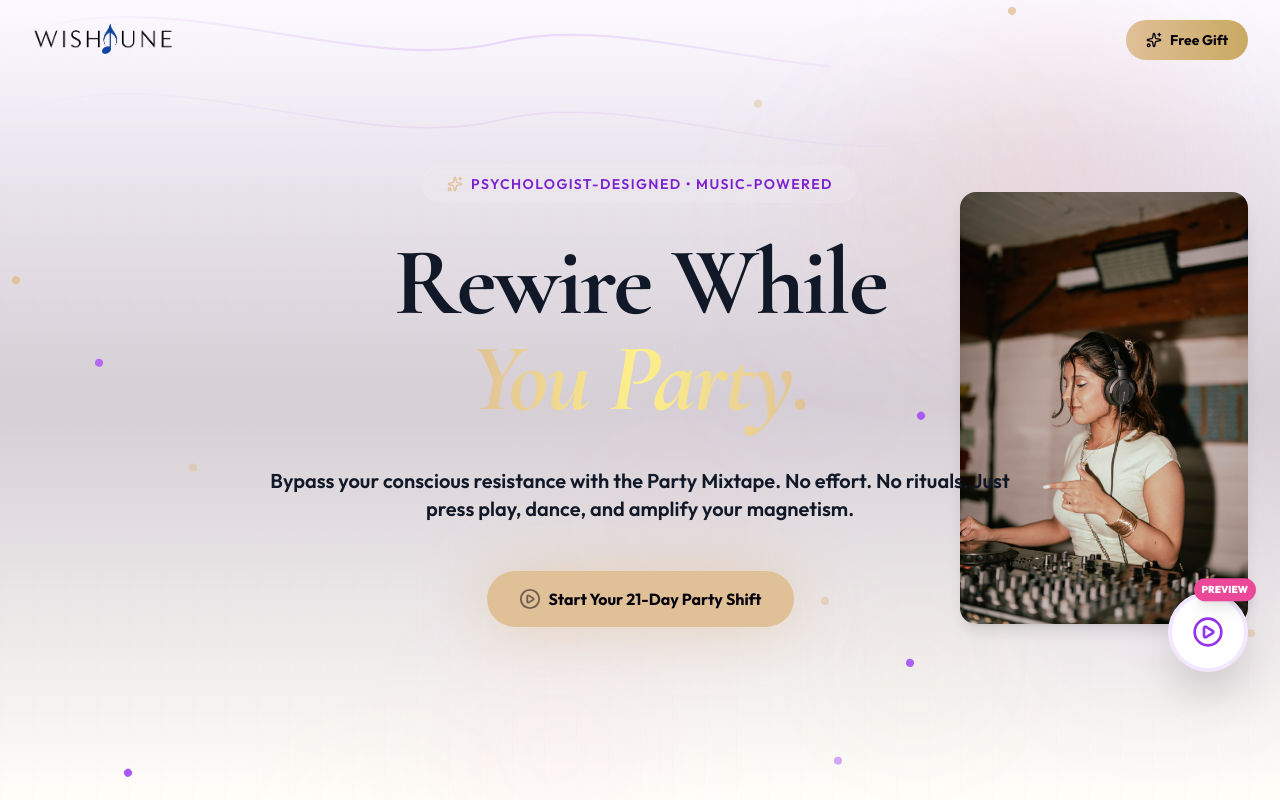
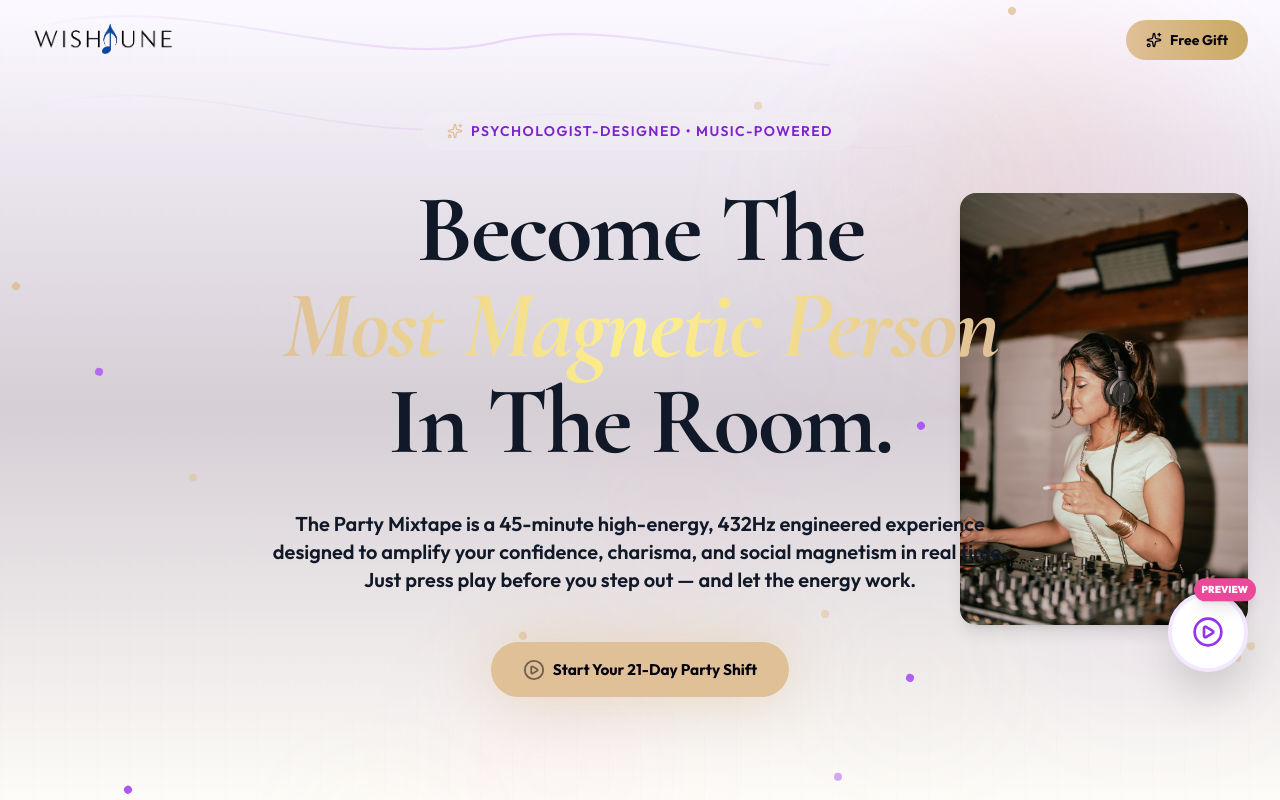
Before and after one commit to bad-company-viv/wishtune-party-funnel, a React (Vite) app in the folder frontend/: page / in a window 1280 px wide. Shown: the top 800 px of the page. Built offline with nearby package versions, Linux system fonts and the light colour scheme.

Commit message:
hero changes

```diff
--- a/frontend/src/pages/HomePageNew.jsx
+++ b/frontend/src/pages/HomePageNew.jsx
@@ -956,7 +956,7 @@ Underneath, we've layered subtle affirmation engineering so your mood and magnet
   };
 
   return (
-    <div className="min-h-screen bg-white text-gray-900">
+    <div className="min-h-screen bg-white text-gray-900 text-[96%]">
       <StickyPurchaseBar isVisible={showStickyBar} />
       <AudioPreview />
       <PurchaseNotification />
@@ -979,7 +979,7 @@ Underneath, we've layered subtle affirmation engineering so your mood and magnet
         <img
           src="/images/ria-party.jpg"
           alt="Ria Gupta - Party"
-          className="absolute right-6 lg:right-16 top-36 lg:top-48 w-72 md:w-64 lg:w-72 h-auto rounded-2xl object-cover shadow-lg hidden md:block pointer-events-none z-0 md:translate-x-4 lg:translate-x-8"
+          className="absolute right-6 lg:right-16 top-1/2 -translate-y-1/2 w-72 md:w-64 lg:w-72 h-auto rounded-2xl object-cover shadow-lg hidden md:block pointer-events-none z-0 md:translate-x-4 lg:translate-x-8"
         />
         <div className="container-custom max-w-5xl text-center relative z-10">
           <motion.div
@@ -999,8 +999,11 @@ Underneath, we've layered subtle affirmation engineering so your mood and magnet
             transition={{ duration: 0.8, delay: 0.2 }}
             className="text-5xl md:text-7xl lg:text-8xl font-serif font-bold leading-[0.95] mb-8 md:mb-10 tracking-tight"
           >
-            Rewire While <br />
-            <span className="gradient-text-gold italic">You Party.</span>
+            Become The <br />
+            <span className="gradient-text-gold italic">
+              Most Magnetic Person
+            </span>
+            <br /> In The Room.
           </motion.h1>
 
           <motion.p
@@ -1009,8 +1012,11 @@ Underneath, we've layered subtle affirmation engineering so your mood and magnet
             transition={{ duration: 0.8, delay: 0.4 }}
             className="text-lg md:text-xl text-gray-900 font-semibold mb-10 md:mb-12 max-w-3xl mx-auto leading-relaxed"
           >
-            Bypass your conscious resistance with the Party Mixtape. No effort.
-            No rituals. Just press play, dance, and amplify your magnetism.
+            The Party Mixtape is a 45-minute high-energy, 432Hz engineered
+            experience designed to amplify your confidence, charisma, and social
+            magnetism in real time.
+            <br />
+            Just press play before you step out — and let the energy work.
           </motion.p>
 
           <motion.div
@@ -1324,7 +1330,7 @@ Underneath, we've layered subtle affirmation engineering so your mood and magnet
             </span>
           </h2>
           <p className="text-xl md:text-2xl text-gray-500 mb-16 max-w-2xl mx-auto font-light">
-            Join 1,607+ people transforming their lives. Stop trying and start
+            Join 10,000+ people transforming their lives. Stop trying and start
             shifting today.
           </p>
           <button
```
